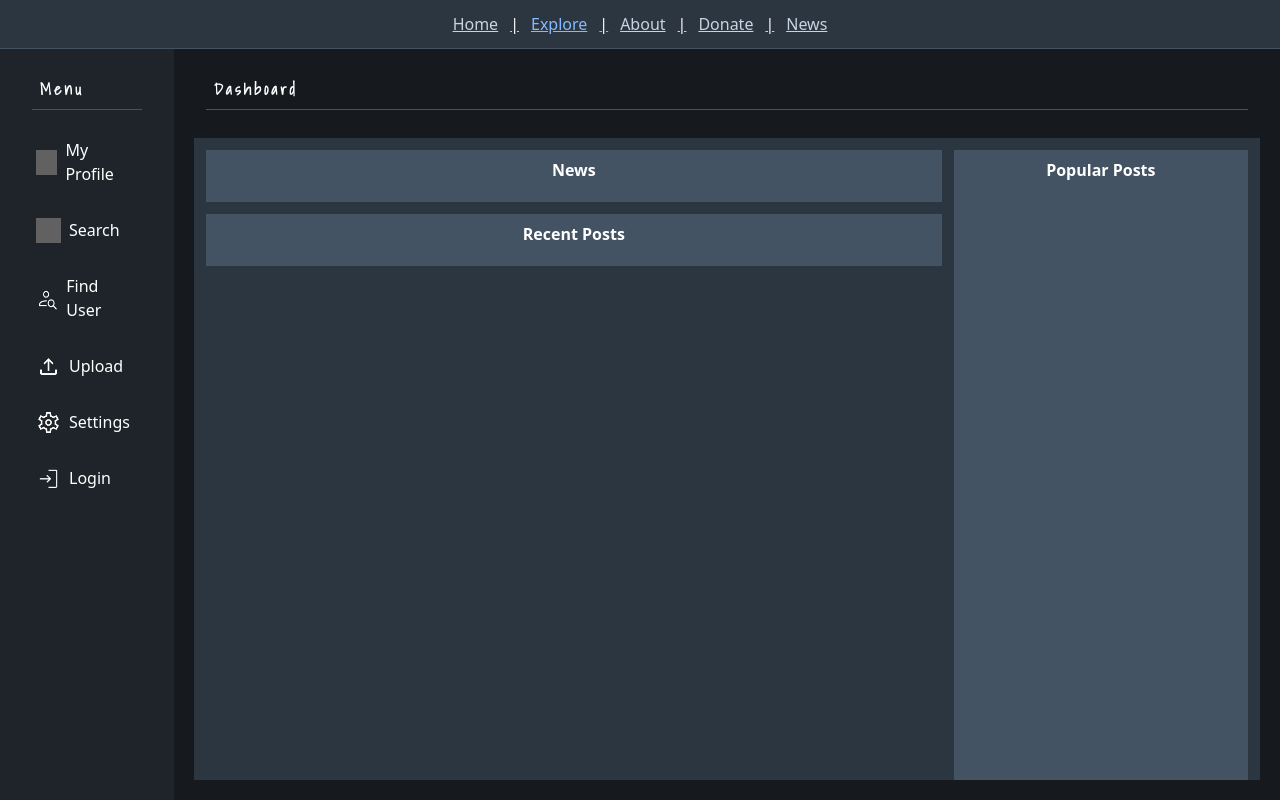
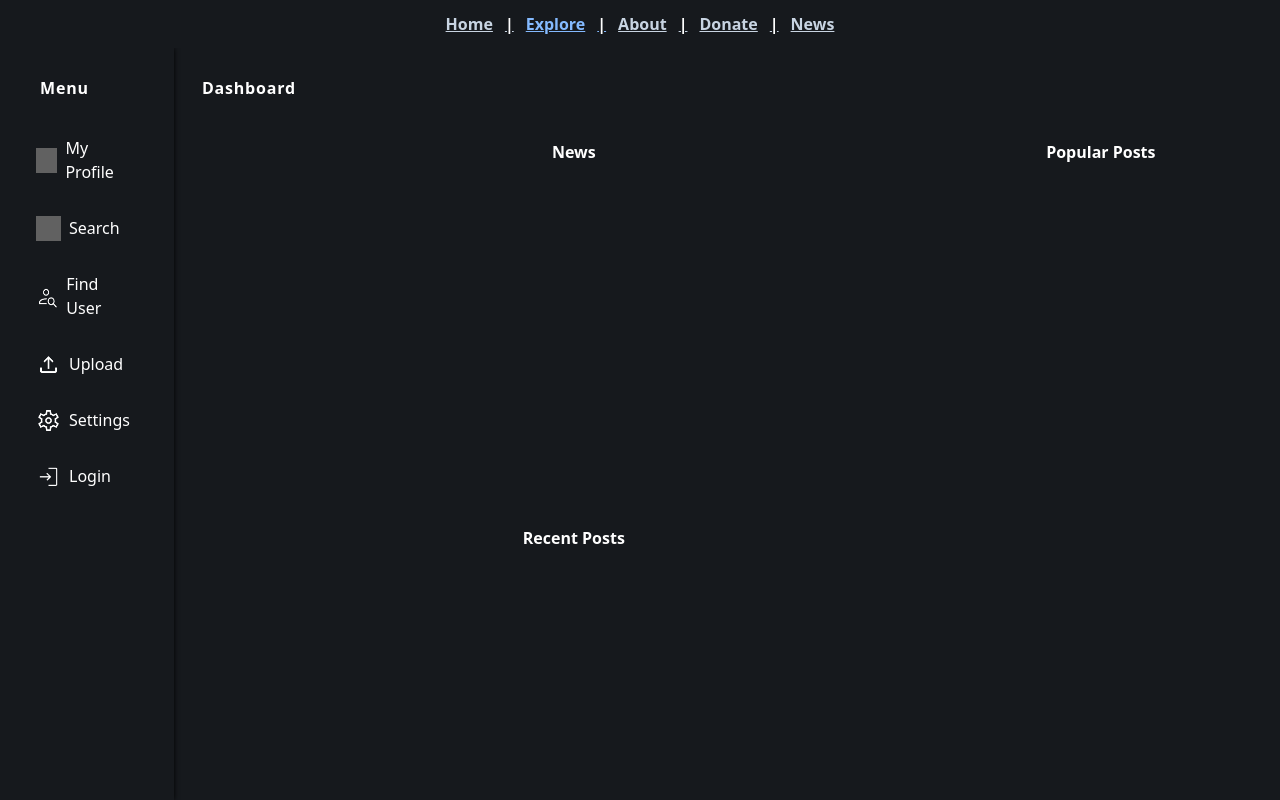
Before and after one commit to william-horn/wizard-wiki, a Next.js app: page /explore in a window 1280 px wide. Built offline with nearby package versions, Linux system fonts and the light colour scheme; grey boxes are pictures that could not be loaded; a web font is replaced by a local one.

Commit message:
cleaned up explore page

```diff
--- a/components/layouts/HeaderFooterLayout/index.js
+++ b/components/layouts/HeaderFooterLayout/index.js
@@ -16,7 +16,7 @@ import useWindowDimensions from '../../../hooks/useWindowDimensions';
 import Images from '../../../public/images';
 
 const HeaderFooterLayout = ({ children }) => {
-  const { currentPage, layoutDiff } = useAppContext();
+  const { currentPage, layoutDiff, lastPage } = useAppContext();
   const { width: screenWidth } = useWindowDimensions();
 
   const headerRef = useRef(null);
@@ -33,6 +33,7 @@ const HeaderFooterLayout = ({ children }) => {
     const header = headerRef.current;
     const navbar = navbarRef.current;
     const footer = footerRef.current;
+
     /*
       If header override is false, the current page may not have a header, in which case exit out.
       If header override is true, header will always exist.
@@ -42,6 +43,10 @@ const HeaderFooterLayout = ({ children }) => {
       If there is no difference in headers between pages, exit out.
     */
     if (!transitionHeader) return;
+    /*
+      If the last page doesn't use a layout, skip transitioning
+    */
+    if (lastPage && !lastPage.layout) return;
 
     /*
       From here on, we know there is a difference in header visibility between pages and a transition will take place.
@@ -72,6 +77,7 @@ const HeaderFooterLayout = ({ children }) => {
       <Head>
         <title>{currentPage.title}</title>
       </Head>
+
       {/* Page Header */}
       {/* Override should be false when we load into a page and it doesn't need a transition. */}
       {/* If there is no last page, override should be false because there is nothing to transition from. */}
@@ -114,12 +120,16 @@ const HeaderFooterLayout = ({ children }) => {
       {/* Page Nav bar */}
       <Navbar ref={navbarRef}/>
 
+
+      {/* Page Content */}
       <HeaderFooterLayoutProvider value={context}>
         <Container className="relative min-h-screen layout-frame">
           {children}
         </Container>
       </HeaderFooterLayoutProvider>
 
+
+      {/* Page Footer */}
       <Footer className="pb-10 top-line" ref={footerRef}>
         <Footer.Title className="p-4 text-center">Reach Out</Footer.Title>
         <Container className="flex flex-wrap items-start justify-between gap-12 p-4 pb-10 lg:justify-center">
--- a/components/layouts/index.js
+++ b/components/layouts/index.js
@@ -8,7 +8,7 @@ import { useAppContext } from "../../providers/AppProvider";
 
 const LayoutController = ({ children }) => {
   const { currentPage } = useAppContext();
-  const layoutName = typeof currentPage.layout === 'string' && currentPage.layout || currentPage.layout.name;
+  const layoutName = currentPage.layout ? (typeof currentPage.layout === 'string' && currentPage.layout || currentPage.layout.name) : null;
 
   const getRenderedLayout = () => {
     switch (layoutName) {
--- a/enums/Pages.js
+++ b/enums/Pages.js
@@ -10,9 +10,8 @@ import { enumify, EnumCollection } from './Enum';
 
 const pageItemPrototypes = {
   excludes: function(componentName, override) {
-    if (!this.layout.excludes || override) {
-      return false;
-    }
+    if (!this.layout) return true;
+    if (!this.layout.excludes || override) return false;
 
     return this.layout.excludes[componentName] === true;
   }
@@ -69,6 +68,13 @@ const Pages = new EnumCollection({
     layout: { name: 'HeaderFooterLayout' },
   }),
 
+  Profile: new PageItem({
+    value: 'profile',
+    title: 'Raven Profile',
+    name: 'My Profile',
+    url: '/profile'
+  }),
+
   News: new PageItem({
     value: 'news',
     title: 'Raven News',
--- a/pages/explore/index.js
+++ b/pages/explore/index.js
@@ -19,47 +19,55 @@ const Explore = function() {
 
   return (
     <Container className="flex flex-col w-full h-screen page-body">
-      <Navbar ref={navbarRef} override/>
+      <Navbar ref={navbarRef} className="animate-nav-explore-theme" override/>
       <Container className="flex w-full h-full page-content">
 
         {/* Menu */}
         <Container ref={menuRef} className="menu-bar w-[14%] h-full sticky top-[20px]">
-          <Container className="relative right-[100%] menu-slide-in bg-[#1f242a] p-5 h-full">
-            <Title className="mx-3 mb-3 tracking-wider text-left shadows-font bottom-line" remove="text-center">Menu</Title>
+          <Container className="relative right-[100%] menu-slide-in card-shadow p-5 h-full">
+            <Title className="mb-3 ml-3 tracking-wider text-left" remove="text-center">Menu</Title>
             <Container className="flex flex-col">
-              <Button className="group-hover:underline" containerClassName="group hover:bg-[#333e4a]" leftIcon={Icons.ProfileIcon}>My Profile</Button>
-              <Button className="group-hover:underline" containerClassName="group hover:bg-[#333e4a]" leftIcon={Icons.SearchIcon}>Search</Button>
-              <Button className="group-hover:underline" containerClassName="group hover:bg-[#333e4a]" leftIcon={Icons.FindPersonIcon}>Find User</Button>
-              <Button className="group-hover:underline" containerClassName="group hover:bg-[#333e4a]" leftIcon={Icons.UploadIcon}>Upload</Button>
-              <Button className="group-hover:underline" containerClassName="group hover:bg-[#333e4a]" leftIcon={Icons.SettingsIcon}>Settings</Button>
-              <Button className="group-hover:underline" containerClassName="group hover:bg-[#333e4a]" leftIcon={Icons.LoginIcon}>Login</Button>
+              <Link href="/profile"><Button className="" containerClassName="group hover:bg-[#333e4a]" leftIcon={Icons.ProfileIcon}>My Profile</Button></Link>
+              <Button className="" containerClassName="group hover:bg-[#333e4a]" leftIcon={Icons.SearchIcon}>Search</Button>
+              <Button className="" containerClassName="group hover:bg-[#333e4a]" leftIcon={Icons.FindPersonIcon}>Find User</Button>
+              <Button className="" containerClassName="group hover:bg-[#333e4a]" leftIcon={Icons.UploadIcon}>Upload</Button>
+              <Button className="" containerClassName="group hover:bg-[#333e4a]" leftIcon={Icons.SettingsIcon}>Settings</Button>
+              <Button className="" containerClassName="group hover:bg-[#333e4a]" leftIcon={Icons.LoginIcon}>Login</Button>
             </Container>
           </Container>
         </Container>
 
 
         {/* Page Content */}
-        <Container className="flex flex-col w-full m-5 rounded dashboard-frame fade-in-slow">
-          <Title className="mx-3 tracking-wider text-left shadows-font bottom-line mb-7" remove="text-center">Dashboard</Title>
+        <Container className="flex flex-col w-full m-5 rounded dashboard-frame">
+          <Title className="mb-3 text-3xl tracking-wider text-left opacity-0 animate-fade-in-first" remove="text-center text-2xl">Dashboard</Title>
 
           {/* Page below title frame */}
-          <Container className="relative h-full bg-secondary dashboard-content">
+          <Container className="relative h-full dashboard-content">
 
             {/* Scroll frame */}
             <Container className="absolute w-full h-full overflow-y-auto dashboard-scroll-frame">
 
               {/* First section */}
               <Container className="flex w-full h-full">
-                <Container className="flex flex-col flex-[2.5] mt-3 mx-3">
-                  <Container className="mb-3 bg-color-6">
+                <Container className="flex flex-col flex-[2.5] m-3">
+
+                  {/* News */}
+                  <Container className="mb-3 flex-[1.5] opacity-0 animate-fade-in-second">
                     <Title>News</Title>
+                    <Container>
+
+                    </Container>
                   </Container>
-                  <Container className="bg-color-6">
+
+                  {/* Recent Posts */}
+                  <Container className="flex-1 opacity-0 animate-fade-in-fourth">
                     <Title>Recent Posts</Title>
                   </Container>
                 </Container>
 
-                <Container className="flex-1 mt-3 mr-3 bg-color-6">
+                {/* Popular Posts */}
+                <Container className="flex-1 mt-3 mb-3 mr-3 opacity-0 animate-fade-in-third">
                   <Title>Popular Posts</Title>
                 </Container>
               </Container>
--- /dev/null
+++ b/pages/profile/index.js
@@ -0,0 +1,13 @@
+
+
+import Link from "next/link";
+
+const Profile = () => {
+  return (
+    <div>
+      <Link href="/"><p className="text-white">My Profile coming soon</p></Link>
+    </div>
+  );
+};
+
+export default Profile;
--- a/styles/globals.css
+++ b/styles/globals.css
@@ -33,7 +33,7 @@
   }
 
   .nav-link {
-    @apply underline;
+    @apply font-semibold underline;
   }
 
   .nav-link.hover-effect {
@@ -83,6 +83,10 @@ a {
   animation-fill-mode: forwards; */
 }
 
+.card-shadow {
+  box-shadow: 0 0 5px black;
+}
+
 .home-image {
   filter: drop-shadow(2px 4px 15px black);
 }
@@ -115,29 +119,11 @@ a {
   animation-fill-mode: forwards;
 }
 
-.fade-in-slow {
-  /* --fade-anim */
-  opacity: 0;
-  animation-timing-function: linear;
-  animation-name: fade-in;
-  animation-duration: 1s;
-  animation-delay: 0.3s;
-  animation-fill-mode: forwards;
-}
-
 .menu-slide-in {
   animation-timing-function: cubic-bezier(0.19, 1, 0.22, 1);
   animation-name: slide-left-right;
   animation-duration: 0.5s;
   animation-delay: 0.3s;
-  animation-fill-mode: forwards;
-}
-
-.fade-in-fast {
-  /* --fade-anim */
-  animation-timing-function: linear;
-  animation-name: fade-in;
-  animation-duration: 0.5s;
   animation-fill-mode: forwards;
 }
 
@@ -162,11 +148,6 @@ a {
   100% { margin-top: 0px; }
 }
 
-@keyframes fade-in {
-  0% { opacity: 0; }
-  100% { opacity: 1; }
-}
-
 @keyframes slide-left-right {
   0% { right: 100%; }
   100% { right: 0; }
--- a/tailwind.config.js
+++ b/tailwind.config.js
@@ -6,8 +6,8 @@ module.exports = {
       colors: {
         'main-title': 'white',
         'base': '#c8d4e2',
-        primary: '#16191d',
-        secondary: '#2c3641',
+        'primary': '#16191d',
+        'secondary': '#2c3641',
         'color-3': '#bb32bb',
         'color-4': '#2d9361',
         'color-5': '#55ebff',
@@ -21,6 +21,27 @@ module.exports = {
         skin: {
         }
       },
+      fontFamily: {
+        'shadows': ['Shadows Into Light', 'cursive'],
+        'fredoka': ['Fredoka One', 'cursive'],
+      },
+      animation: {
+        'nav-explore-theme': 'nav-explore 0.3s 0.1s linear forwards',
+        'fade-in-first': 'fade-in 1s 0.3s linear forwards',
+        'fade-in-second': 'fade-in 1s 0.5s linear forwards',
+        'fade-in-third': 'fade-in 1s 0.7s linear forwards',
+        'fade-in-fourth': 'fade-in 1s 0.9s linear forwards',
+        'fade-in-fifth': 'fade-in 1s 1.1s linear forwards'
+      },
+      keyframes: {
+        'fade-in': {
+          '0%': { opacity: 0 },
+          '100%': { opacity: 1 },
+        },
+        'nav-explore': {
+          '100%': { 'background-color': '#16191d', border: 0 }
+        }
+      }
     },
   },
   plugins: [],
```
